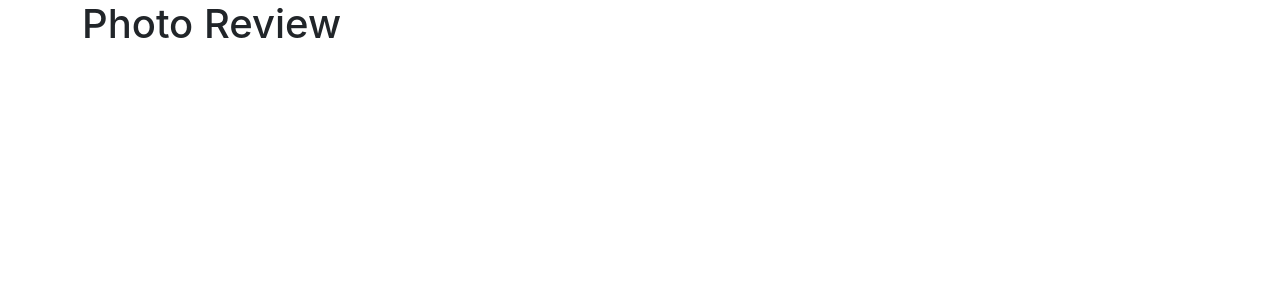
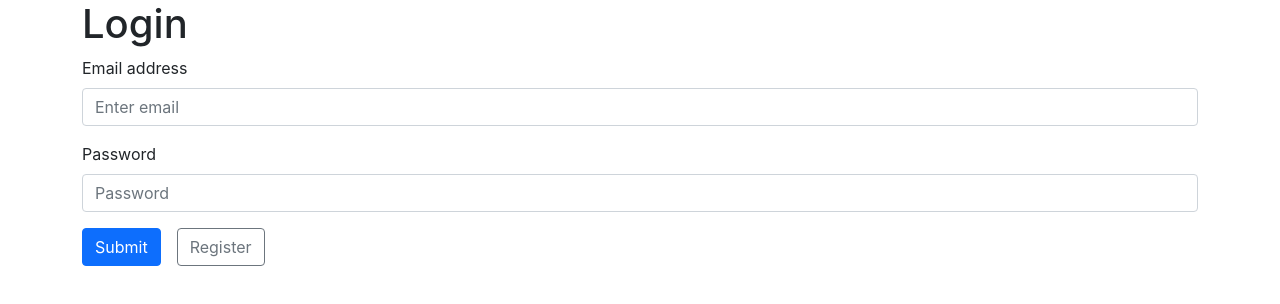
Before and after one commit to SebastianMineur/photo-review, a React (Vite) app: page / in a window 1280 px wide. Shown: the top 304 px of the page. Built offline with nearby package versions, Linux system fonts and the light colour scheme; no server answers.

Commit message:
Create LoginPage

```diff
--- a/src/App.jsx
+++ b/src/App.jsx
@@ -1,11 +1,15 @@
 import { Routes, Route } from "react-router-dom";
 import HomePage from "./pages/HomePage";
+import LoginPage from "./pages/LoginPage";
+import { useAuthContext } from "./contexts/AuthContext";
 
 function App() {
+  const { currentUser } = useAuthContext();
+
   return (
     <div>
       <Routes>
-        <Route path="/" element={<HomePage />} />
+        <Route path="/" element={currentUser ? <HomePage /> : <LoginPage />} />
       </Routes>
     </div>
   );
--- a/src/contexts/AuthContext.jsx
+++ b/src/contexts/AuthContext.jsx
@@ -1,6 +1,6 @@
 import { createContext, useContext, useEffect, useState } from "react";
 import { auth } from "../firebase";
-import { onAuthStateChanged } from "firebase/auth";
+import { signInWithEmailAndPassword, onAuthStateChanged } from "firebase/auth";
 import LoadingPage from "../pages/LoadingPage";
 
 const AuthContext = createContext();
@@ -13,6 +13,10 @@ const AuthContextProvider = (props) => {
   const [loading, setLoading] = useState(true);
   const [currentUser, setCurrentUser] = useState(null);
 
+  const login = (email, password) => {
+    return signInWithEmailAndPassword(auth, email, password);
+  };
+
   useEffect(() => {
     onAuthStateChanged(auth, (user) => {
       setCurrentUser(user);
@@ -22,6 +26,7 @@ const AuthContextProvider = (props) => {
 
   const values = {
     currentUser,
+    login,
   };
 
   return (
--- /dev/null
+++ b/src/pages/LoginPage.jsx
@@ -0,0 +1,78 @@
+import { useState } from "react";
+import Container from "react-bootstrap/Container";
+import Row from "react-bootstrap/Row";
+import Col from "react-bootstrap/Col";
+import Form from "react-bootstrap/Form";
+import Button from "react-bootstrap/Button";
+import Alert from "react-bootstrap/Alert";
+import { useAuthContext } from "../contexts/AuthContext";
+
+const LoginPage = () => {
+  const { login } = useAuthContext();
+  const [loading, setLoading] = useState();
+  const [error, setError] = useState();
+
+  const handleSubmit = async (e) => {
+    e.preventDefault();
+    setLoading(true);
+    setError(null);
+    try {
+      await login(e.target.email.value, e.target.password.value);
+    } catch (error) {
+      setError(error.message);
+      throw error;
+    } finally {
+      setLoading(false);
+    }
+  };
+
+  return (
+    <Container>
+      <Row>
+        <Col>
+          <h1>Login</h1>
+
+          <Form onSubmit={handleSubmit}>
+            <Form.Group className="mb-3" controlId="email">
+              <Form.Label>Email address</Form.Label>
+              <Form.Control
+                type="email"
+                placeholder="Enter email"
+                required
+                disabled={loading}
+              />
+            </Form.Group>
+
+            <Form.Group className="mb-3" controlId="password">
+              <Form.Label>Password</Form.Label>
+              <Form.Control
+                type="password"
+                placeholder="Password"
+                required
+                disabled={loading}
+              />
+            </Form.Group>
+
+            {error && <Alert variant={"danger"}>{error}</Alert>}
+
+            <div className="d-flex gap-3">
+              <Button variant="primary" type="submit" disabled={loading}>
+                Submit
+              </Button>
+
+              <Button
+                variant="outline-secondary"
+                type="button"
+                disabled={loading}
+              >
+                Register
+              </Button>
+            </div>
+          </Form>
+        </Col>
+      </Row>
+    </Container>
+  );
+};
+
+export default LoginPage;
```
